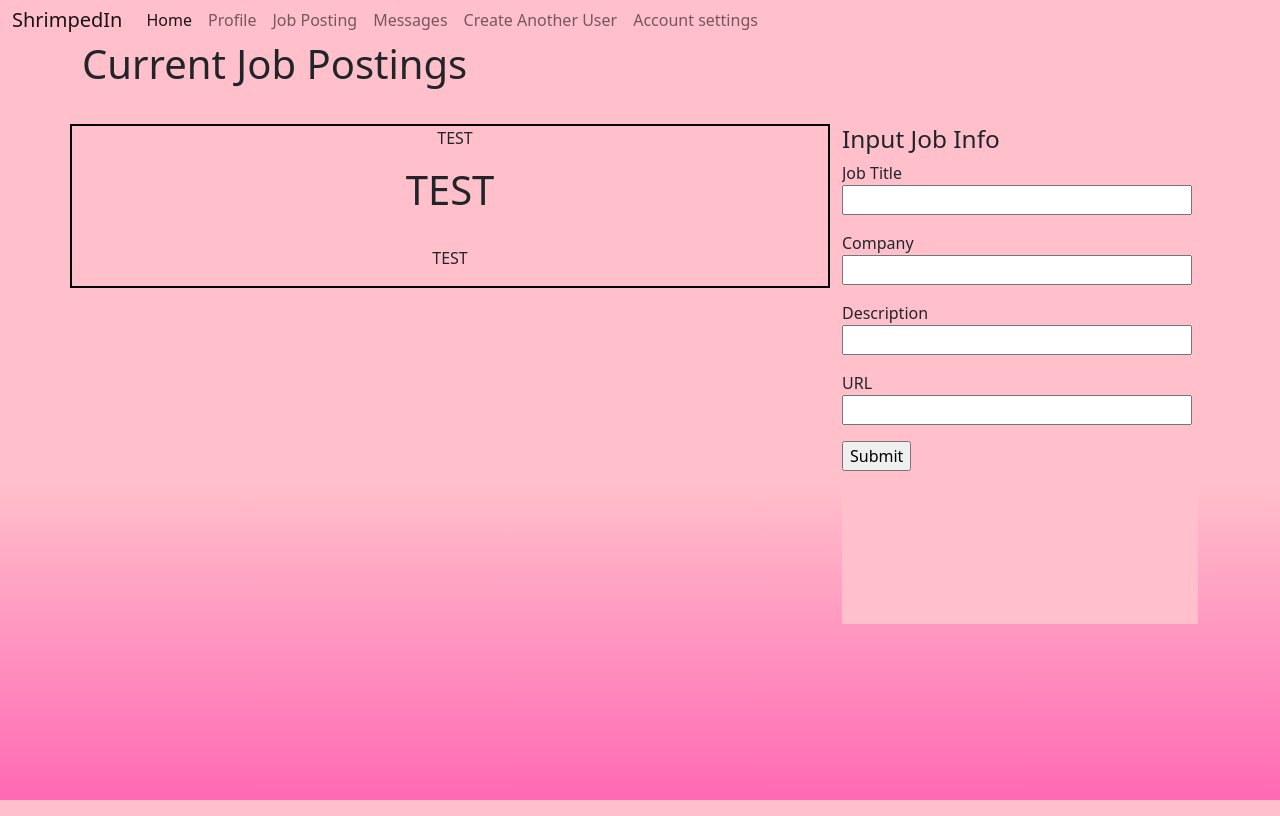
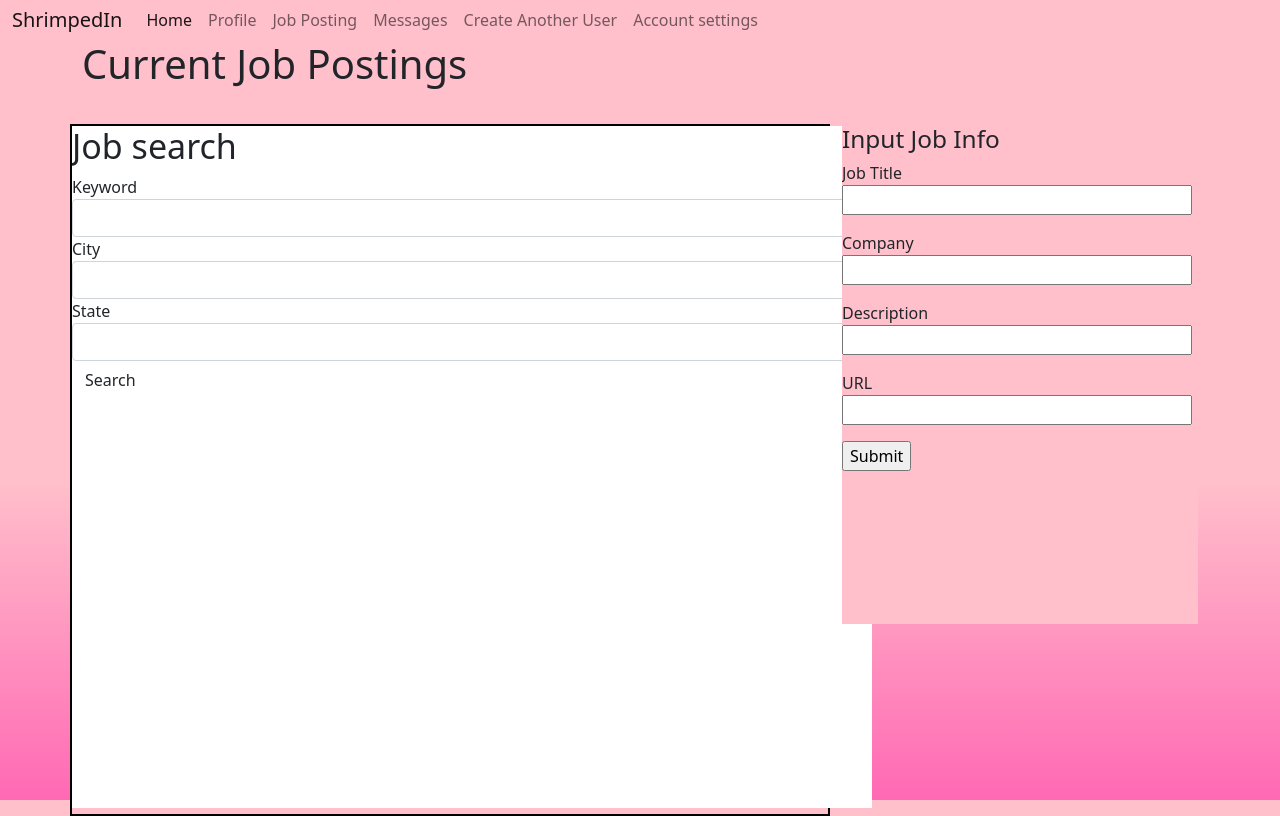
Before and after one commit to FMass-3355/ShrimpedIn, a Flask app: page /jobs in a window 1280 px wide. Run offline with Flask 2, Linux system fonts and the light colour scheme; a user stored in the database is signed in; parts of the project's set-up code (start-up, migrations or seed data) failed here and were passed over; some libraries are stand-ins or nearby versions.

Commit message:
testing jobs iframe

```diff
--- a/app/templates/jobs.html
+++ b/app/templates/jobs.html
@@ -6,9 +6,9 @@
             <h1 style="padding-bottom: 2.5%;">Current Job Postings</h1>
             <div class="row">
                 <div class="col-sm-8" style="text-align: center; height: 100%; border: 2px solid black; padding: 0px;">
-                    <p style="padding-left: 10px;">TEST</p>
-                    <h1>TEST</h1><br>
-                    <p>TEST</p>
+
+                <iframe src="search" title="W3Schools Free Online Web Tutorials" height="682px" width="800px" style="border: 3px #B39BC8; "></iframe>
+
                 </div>
 
                 <div class="col-sm-4" style="text-align: center;">
--- a/app/templates/search.html
+++ b/app/templates/search.html
@@ -1,8 +1,11 @@
-{% extends "base.html" %}
+
  {% import "bootstrap/wtf.html" as wtf %}
- {% block title %}Job Search{% endblock %}
+
+
 
  {% block content %}
+ <link href="https://cdn.jsdelivr.net/npm/bootstrap@5.1.3/dist/css/bootstrap.min.css" \
+    rel="stylesheet" integrity="sha384-1BmE4kWBq78iYhFldvKuhfTAU6auU8tT94WrHftjDbrCEXSU1oBoqyl2QvZ6jIW3" crossorigin="anonymous">
  <div class="page-header">
      <h1>Job search</h1>
  </div>
```
